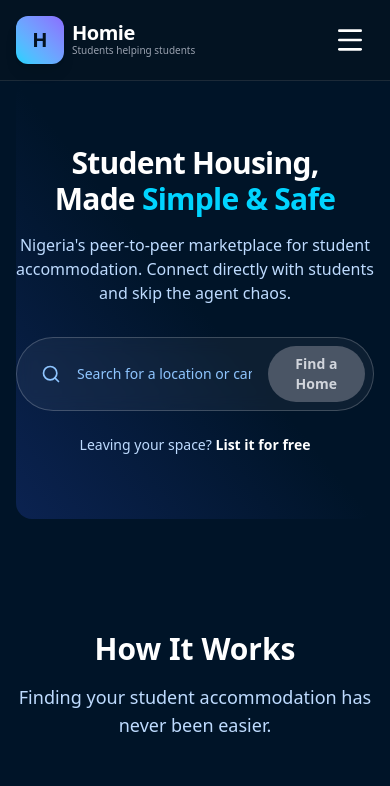
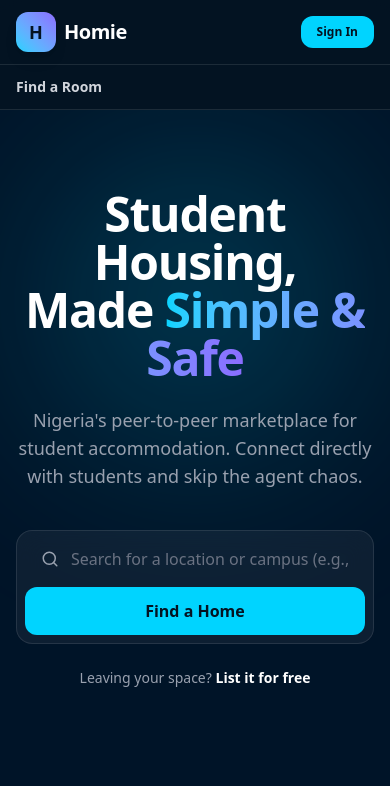
Before and after one commit to Highbeeola/Homie-student-platform, a Next.js app: page / in a window 390 px wide. Shown: the top 786 px of the page. Built offline with nearby package versions, Linux system fonts and the light colour scheme; no server answers.

Commit message:
fixed some issues on the mvp like navbar problems and gender mismatch

```diff
--- a/app/globals.css
+++ b/app/globals.css
@@ -21,3 +21,11 @@ body {
   /* Added font-sans here to ensure Geist is used */
   font-family: var(--font-sans), Arial, Helvetica, sans-serif;
 }
+/* Add to bottom of globals.css */
+.hide-scrollbar::-webkit-scrollbar {
+  display: none;
+}
+.hide-scrollbar {
+  -ms-overflow-style: none;
+  scrollbar-width: none;
+}
--- a/components/HeaderClient.tsx
+++ b/components/HeaderClient.tsx
@@ -3,23 +3,13 @@
 import Link from "next/link";
 import { createBrowserClient } from "@supabase/ssr";
 import { useRouter } from "next/navigation";
-import { useState } from "react";
-import {
-  Menu,
-  X,
-  LogOut,
-  MapPin,
-  Home,
-  List,
-  User as UserIcon,
-  PlusCircle,
-} from "lucide-react";
+import { LogOut, User as UserIcon } from "lucide-react";
 import type { User } from "@supabase/supabase-js";
 
 export default function HeaderClient({ user }: { user: User | null }) {
-  const [isMobileMenuOpen, setIsMobileMenuOpen] = useState(false);
   const router = useRouter();
 
+  // Replace with your actual admin emails
   const isAdmin = ["your-email@gmail.com", "cofounder@gmail.com"].includes(
     user?.email || "",
   );
@@ -29,25 +19,22 @@ export default function HeaderClient({ user }: { user: User | null }) {
     process.env.NEXT_PUBLIC_SUPABASE_ANON_KEY!,
   );
 
-  // ✅ UPDATED FUNCTION WITH CONFIRMATION
   const handleSignOut = async () => {
     const confirmed = window.confirm("Are you sure you want to sign out?");
     if (!confirmed) return;
 
     await supabase.auth.signOut();
     router.refresh();
-    setIsMobileMenuOpen(false);
   };
 
   return (
     <header className="sticky top-0 z-50 w-full border-b border-white/10 bg-[#041322]/95 backdrop-blur-md">
-      <div className="mx-auto flex h-20 max-w-7xl items-center justify-between px-4 sm:px-6 lg:px-8">
+      {/* ========================================= */}
+      {/* 🖥️ DESKTOP HEADER (Hidden on Mobile) */}
+      {/* ========================================= */}
+      <div className="hidden md:flex mx-auto h-20 max-w-7xl items-center justify-between px-4 sm:px-6 lg:px-8">
         {/* --- LOGO --- */}
-        <Link
-          href="/"
-          className="flex items-center gap-2 group"
-          onClick={() => setIsMobileMenuOpen(false)}
-        >
+        <Link href="/" className="flex items-center gap-2 group">
           <div className="flex h-12 w-12 items-center justify-center rounded-xl bg-gradient-to-tr from-[#00d4ff] to-[#8A6CFF] text-xl font-extrabold text-[#041322] shadow-lg group-hover:scale-105 transition-transform">
             H
           </div>
@@ -62,7 +49,7 @@ export default function HeaderClient({ user }: { user: User | null }) {
         </Link>
 
         {/* --- DESKTOP NAV --- */}
-        <nav className="hidden md:flex items-center gap-6">
+        <nav className="flex items-center gap-6">
           {isAdmin && (
             <Link
               href="/admin"
@@ -104,7 +91,7 @@ export default function HeaderClient({ user }: { user: User | null }) {
         </nav>
 
         {/* --- DESKTOP USER ACTIONS --- */}
-        <div className="hidden md:flex items-center gap-4">
+        <div className="flex items-center gap-4">
           {user ? (
             <div className="flex items-center gap-3">
               <Link
@@ -132,127 +119,94 @@ export default function HeaderClient({ user }: { user: User | null }) {
             </Link>
           )}
         </div>
-
-        {/* --- MOBILE MENU BUTTON --- */}
-        <button
-          className="md:hidden p-2 text-white hover:bg-white/10 rounded-lg"
-          onClick={() => setIsMobileMenuOpen(true)}
-        >
-          <Menu size={32} />
-        </button>
       </div>
 
-      {/* --- MOBILE MENU OVERLAY --- */}
-      {isMobileMenuOpen && (
-        <div className="fixed inset-0 z-[100] h-screen w-screen bg-[#041322] flex flex-col overflow-hidden animate-in slide-in-from-right duration-200">
-          {/* Mobile Header */}
-          <div className="flex items-center justify-between px-4 h-20 shrink-0 border-b border-white/10 bg-[#041322]">
-            <div className="flex items-center gap-3">
-              <div className="flex h-10 w-10 items-center justify-center rounded-xl bg-gradient-to-tr from-[#00d4ff] to-[#8A6CFF] text-xl font-extrabold text-[#041322]">
+      {/* ========================================= */}
+      {/* 📱 MOBILE HEADER (Hidden on Desktop) */}
+      {/* ========================================= */}
+      <div className="flex md:hidden flex-col">
+        {/* Top Row: Logo & User Actions */}
+        <div className="flex h-16 items-center justify-between px-4">
+          <Link href="/" className="flex items-center gap-2">
+            <div className="flex h-10 w-10 items-center justify-center rounded-xl bg-gradient-to-tr from-[#00d4ff] to-[#8A6CFF] text-lg font-extrabold text-[#041322] shadow-lg">
               H
             </div>
-              <span className="text-xl font-bold text-white">Homie</span>
+            <span className="text-xl font-bold tracking-tight text-white leading-none">
+              Homie
+            </span>
+          </Link>
+
+          <div className="flex items-center gap-3">
+            {user ? (
+              <>
+                <Link
+                  href="/profile"
+                  className="hover:opacity-80 transition-opacity"
+                >
+                  <div className="h-9 w-9 rounded-full bg-gradient-to-r from-[#00d4ff] to-blue-600 flex items-center justify-center text-sm font-bold text-white border-2 border-[#041322]">
+                    <UserIcon size={16} />
                   </div>
+                </Link>
                 <button
-              onClick={() => setIsMobileMenuOpen(false)}
-              className="rounded-full bg-white/10 p-2 text-white hover:bg-white/20"
+                  onClick={handleSignOut}
+                  className="rounded-lg bg-red-500/10 p-2 text-red-500 hover:bg-red-500 hover:text-white transition-all"
                 >
-              <X size={28} />
+                  <LogOut size={18} />
                 </button>
+              </>
+            ) : (
+              <Link
+                href="/auth?mode=signin"
+                className="rounded-xl bg-[#00d4ff] px-4 py-2 text-xs font-bold text-[#041322]"
+              >
+                Sign In
+              </Link>
+            )}
+          </div>
         </div>
 
-          {/* Links Container */}
-          <div className="flex-1 overflow-y-auto px-6 py-6">
-            <nav className="flex flex-col space-y-6 pb-24">
+        {/* Bottom Row: Horizontal Scroll Nav */}
+        <nav className="flex items-center gap-6 overflow-x-auto px-4 py-3 hide-scrollbar text-sm font-bold text-gray-300 border-t border-white/10">
+          {isAdmin && (
+            <Link
+              href="/admin"
+              className="whitespace-nowrap text-[#00d4ff] hover:text-white transition-colors"
+            >
+              Admin
+            </Link>
+          )}
+
           <Link
             href="/browse"
-                onClick={() => setIsMobileMenuOpen(false)}
-                className="flex items-center gap-4 text-white hover:text-[#00d4ff] transition-colors"
+            className="whitespace-nowrap hover:text-[#00d4ff] transition-colors"
           >
-                <MapPin size={24} className="text-[#00d4ff]" />
-                <span className="font-bold text-xl">Browse Spaces</span>
+            Find a Room
           </Link>
 
           {user && (
             <>
               <Link
                 href="/my-bookings"
-                    onClick={() => setIsMobileMenuOpen(false)}
-                    className="flex items-center gap-4 text-white hover:text-[#00d4ff] transition-colors"
+                className="whitespace-nowrap hover:text-[#00d4ff] transition-colors"
               >
-                    <Home size={24} className="text-[#00d4ff]" />
-                    <span className="font-bold text-xl">My Bookings</span>
+                My Bookings
               </Link>
               <Link
                 href="/my-listings"
-                    onClick={() => setIsMobileMenuOpen(false)}
-                    className="flex items-center gap-4 text-white hover:text-[#00d4ff] transition-colors"
+                className="whitespace-nowrap hover:text-[#00d4ff] transition-colors"
               >
-                    <List size={24} className="text-[#00d4ff]" />
-                    <span className="font-bold text-xl">My Spaces</span>
+                My Spaces
               </Link>
               <Link
                 href="/add-listing"
-                    onClick={() => setIsMobileMenuOpen(false)}
-                    className="flex items-center gap-4 text-[#00d4ff] hover:text-white transition-colors"
+                className="whitespace-nowrap text-[#00d4ff] hover:text-white transition-colors"
               >
-                    <PlusCircle size={24} />
-                    <span className="font-bold text-xl">List a Space</span>
+                + List a Space
               </Link>
             </>
           )}
-
-              {isAdmin && (
-                <Link
-                  href="/admin"
-                  onClick={() => setIsMobileMenuOpen(false)}
-                  className="flex items-center gap-4 text-yellow-400 mt-4 pt-4 border-t border-white/10"
-                >
-                  <span className="font-bold text-xl">Admin Portal</span>
-                </Link>
-              )}
         </nav>
       </div>
-
-          {/* Footer User Section */}
-          <div className="shrink-0 p-6 border-t border-white/10 bg-[#0B1D2E]">
-            {user ? (
-              <div className="flex items-center justify-between">
-                <Link
-                  href="/profile"
-                  onClick={() => setIsMobileMenuOpen(false)}
-                  className="flex items-center gap-3"
-                >
-                  <div className="h-12 w-12 rounded-full bg-gradient-to-r from-[#00d4ff] to-blue-600 flex items-center justify-center text-white font-bold border-2 border-[#041322]">
-                    {user.email?.charAt(0).toUpperCase()}
-                  </div>
-                  <div className="flex flex-col">
-                    <span className="font-bold text-white">My Profile</span>
-                    <span className="text-xs text-gray-400 truncate max-w-[150px]">
-                      {user.email}
-                    </span>
-                  </div>
-                </Link>
-
-                <button
-                  onClick={handleSignOut}
-                  className="rounded-lg bg-red-500/10 p-3 text-red-500 hover:bg-red-500/20"
-                >
-                  <LogOut size={24} />
-                </button>
-              </div>
-            ) : (
-              <Link
-                href="/auth?mode=signin"
-                onClick={() => setIsMobileMenuOpen(false)}
-                className="block w-full rounded-xl bg-[#00d4ff] py-4 text-center font-bold text-[#041322] shadow-lg"
-              >
-                Log In / Sign Up
-              </Link>
-            )}
-          </div>
-        </div>
-      )}
     </header>
   );
 }
--- a/components/Hero.tsx
+++ b/components/Hero.tsx
@@ -1,10 +1,9 @@
-// components/Hero.tsx
 "use client";
 
 import { useState } from "react";
 import { useRouter } from "next/navigation";
+import { Search } from "lucide-react";
 import Link from "next/link";
-import { Search } from "lucide-react";
 
 export function Hero() {
   const [searchQuery, setSearchQuery] = useState("");
@@ -13,60 +12,59 @@ export function Hero() {
   const handleSearch = (e: React.FormEvent) => {
     e.preventDefault();
     if (searchQuery.trim()) {
-      router.push(`/search?q=${encodeURIComponent(searchQuery.trim())}`);
+      // Send them to the browse page with the location filter applied!
+      router.push(`/browse?location=${encodeURIComponent(searchQuery)}`);
     } else {
-      router.push("/browse");
+      router.push(`/browse`);
     }
   };
 
   return (
-    <section className="text-center py-16 lg:py-24 rounded-2xl bg-gradient-to-tr from-blue-900/40 via-transparent to-transparent">
-      <h1 className="text-3xl sm:text-4xl lg:text-6xl font-extrabold text-white tracking-tight">
+    <section className="relative flex flex-col items-center justify-center pt-20 pb-16 text-center">
+      {/* Glow Effect */}
+      <div className="absolute top-10 h-[300px] w-[300px] rounded-full bg-[#00d4ff]/20 blur-[100px]" />
+
+      <h1 className="relative z-10 mx-auto max-w-4xl text-5xl font-extrabold tracking-tight text-white sm:text-7xl">
         Student Housing, <br />
-        Made <span className="text-[#00d4ff]">Simple & Safe</span>
+        Made{" "}
+        <span className="bg-gradient-to-r from-[#00d4ff] to-[#8A6CFF] bg-clip-text text-transparent">
+          Simple & Safe
+        </span>
       </h1>
 
-      <p className="mt-4 text-base sm:text-lg lg:text-xl text-blue-200 max-w-2xl mx-auto">
+      <p className="relative z-10 mt-6 max-w-2xl text-lg text-gray-400 sm:text-xl mx-auto">
         Nigeria's peer-to-peer marketplace for student accommodation. Connect
         directly with students and skip the agent chaos.
       </p>
 
+      {/* ✅ FUNCTIONAL SEARCH BAR */}
       <form
         onSubmit={handleSearch}
-        className="mt-8 mx-auto max-w-xl w-full flex items-center p-2 rounded-full bg-white/5 border border-white/20 backdrop-blur-sm"
+        className="relative z-10 mt-10 flex w-full max-w-2xl flex-col sm:flex-row items-center gap-2 rounded-2xl bg-white/5 p-2 border border-white/10 backdrop-blur-md mx-auto"
       >
-        <div className="flex-shrink-0 pl-4">
-          <Search className="w-5 h-5 sm:w-6 sm:h-6 text-blue-300" />
+        <div className="flex w-full flex-1 items-center gap-3 px-4 py-2">
+          <Search size={20} className="text-gray-400" />
+          <input
+            type="text"
+            placeholder="Search for a location or campus (e.g., Yaba, UNILAG)..."
+            value={searchQuery}
+            onChange={(e) => setSearchQuery(e.target.value)}
+            className="w-full bg-transparent text-white outline-none placeholder:text-gray-500"
+          />
         </div>
-
-        <input
-          type="text"
-          value={searchQuery}
-          onChange={(e) => setSearchQuery(e.target.value)}
-          placeholder="Search for a location or campus..."
-          aria-label="Search listings"
-          className="w-full bg-transparent text-white placeholder-blue-300 text-sm sm:text-base lg:text-lg px-4 py-2 outline-none border-none"
-        />
-
         <button
           type="submit"
-          disabled={!searchQuery.trim()}
-          className={`rounded-full px-6 sm:px-8 py-2 sm:py-3 font-bold text-sm sm:text-base transition-all duration-200
-          ${
-            searchQuery.trim()
-              ? "bg-gradient-to-r from-[#00d4ff] to-[#8A6CFF] text-[#041322] hover:scale-105"
-              : "bg-gray-600 text-gray-300 cursor-not-allowed"
-          }`}
+          className="w-full sm:w-auto rounded-xl bg-[#00d4ff] px-8 py-3 font-bold text-[#041322] hover:opacity-90 transition-opacity"
         >
           Find a Home
         </button>
       </form>
 
-      <p className="mt-6 text-blue-200 text-sm sm:text-base">
+      <p className="mt-6 text-sm text-gray-400 relative z-10">
         Leaving your space?{" "}
         <Link
           href="/add-listing"
-          className="font-semibold text-white hover:underline"
+          className="text-white font-bold hover:underline"
         >
           List it for free
         </Link>
```
Also changed, not shown: components/ListingCard.tsx (+46 -108 lines). Lines whose indentation alone changed are shown as unchanged.
